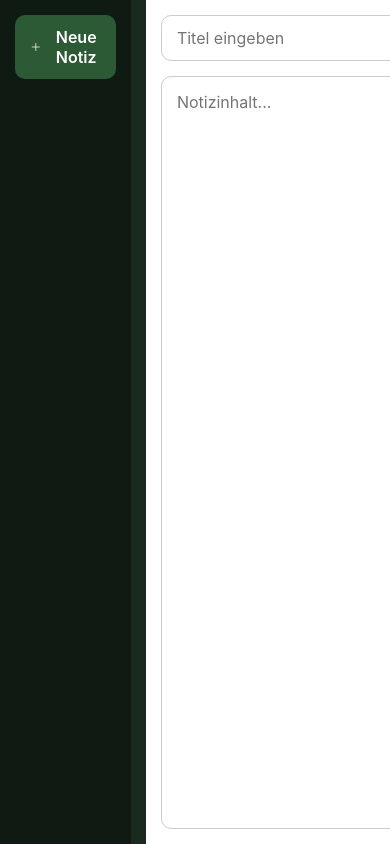
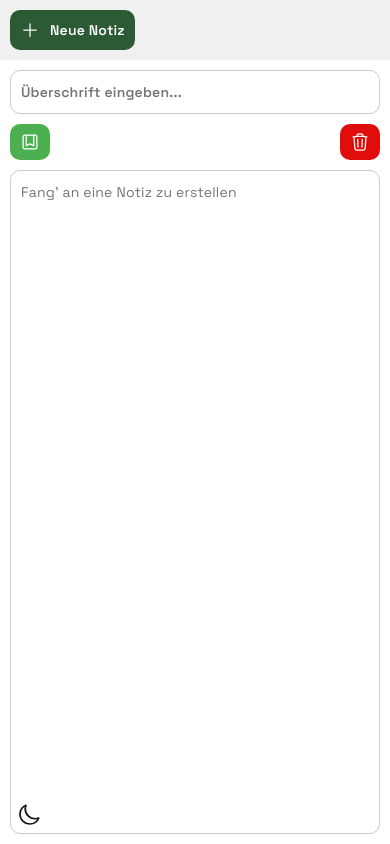
Before and after one commit to blagojramadanov/Notizapp, a plain HTML site: page index.html in a window 390 px wide. Drawn offline with Linux system fonts and the light colour scheme.

Commit message:
ResponsiveDesignDarkmode

```diff
--- a/index.css
+++ b/index.css
@@ -1,20 +1,36 @@
+@import url("https://fonts.googleapis.com/css2?family=Space+Grotesk:wght@300;400;500;600;700&display=swap");
+
 :root {
-  --color-bg: #1b2a1f;
-  --color-sidebar-bg: #0f1a12;
-  --color-sidebar-hover: #2a4d2b;
-  --color-sidebar-item: #18331d;
+  --color-bg: #ffffff;
+  --color-sidebar-bg: #f0f0f0;
+  --color-sidebar-hover: #635858;
+  --color-sidebar-item: #e6e6e6;
   --color-btn-new: #2b5a34;
   --color-btn-save: #4caf50;
   --color-btn-delete: #e00d0d;
-  --color-text: #d4e6d1;
-  --color-text-light: #ffffff;
-
+  --color-text: #111;
+  --color-text-light: #000;
   --border-radius: 10px;
   --padding: 15px;
   --gap: 15px;
-  --font-family: "Inter", sans-serif;
+  --font-family: "Space Grotesk", sans-serif;
   --font-size-base: 16px;
   --icon-size: 20px;
+}
+
+body.dark {
+  --color-bg: #000000;
+  --color-sidebar-bg: #0a160c;
+  --color-sidebar-hover: #3aa24a;
+  --color-sidebar-item: #1d3d22;
+  --color-text: #e6ffe6;
+  --color-text-light: #ffffff;
+}
+
+body {
+  height: 100vh;
+  background-color: var(--color-bg);
+  color: var(--color-text);
 }
 
 * {
@@ -24,10 +40,12 @@
   font-family: var(--font-family);
 }
 
-body {
-  height: 100vh;
-  background-color: var(--color-bg);
-  color: var(--color-text);
+body,
+button,
+input,
+textarea {
+  font-family: "Space Grotesk", sans-serif;
+  letter-spacing: 0.2px;
 }
 
 .app-container {
@@ -56,7 +74,7 @@ body {
   border: none;
   border-radius: var(--border-radius);
   cursor: pointer;
-  color: var(--color-text-light);
+  color: white;
   font-weight: 600;
   font-size: var(--font-size-base);
   transition: background 0.2s ease, transform 0.1s ease;
@@ -77,11 +95,14 @@ body {
 }
 
 .note-item {
-  padding: 10px;
+  padding: 15px;
+  background-color: var(--color-sidebar-item);
   border-radius: var(--border-radius);
-  background-color: var(--color-sidebar-item);
   cursor: pointer;
   transition: background 0.2s ease, transform 0.1s ease;
+  position: relative;
+  font-size: 15px;
+  font-weight: 500;
 }
 
 .note-item:hover {
@@ -89,13 +110,26 @@ body {
   transform: translateX(3px);
 }
 
+.note-item.selected {
+  background-color: #b7d6b8;
+  transform: translateX(3px);
+}
+
+body.dark .note-item.selected {
+  background-color: #2a5730;
+}
+
 .editor {
   flex-grow: 1;
   display: flex;
   flex-direction: column;
   padding: var(--padding);
-  background-color: #fff;
+  background-color: var(--color-bg);
   gap: var(--gap);
+}
+
+body.dark .editor {
+  background-color: #0f0f0f;
 }
 
 .editor-header {
@@ -108,16 +142,18 @@ body {
 #input-title {
   flex-grow: 1;
   padding: 12px var(--padding);
-  font-size: var(--font-size-base);
+  font-size: 20px;
+  font-weight: 600;
   border: 1px solid #ccc;
   border-radius: var(--border-radius);
-  outline: none;
-  transition: border 0.2s ease, box-shadow 0.2s ease;
+  background-color: var(--color-bg);
+  color: var(--color-text);
 }
 
-#input-title:focus {
-  border-color: var(--color-btn-save);
-  box-shadow: 0 0 5px rgba(76, 175, 80, 0.5);
+body.dark #input-title {
+  background-color: #111;
+  border: 1px solid #333;
+  color: #e6ffe6;
 }
 
 .editor-buttons {
@@ -134,45 +170,37 @@ body {
   border: none;
   border-radius: var(--border-radius);
   cursor: pointer;
-  font-weight: 500;
+  font-weight: 600;
+  letter-spacing: 0.5px;
   font-size: 14px;
-  transition: background 0.2s ease, opacity 0.2s ease, transform 0.1s ease;
 }
 
 .btn-save {
   background-color: var(--color-btn-save);
-  color: var(--color-text-light);
-}
-
-.btn-save:hover {
-  opacity: 0.85;
-  transform: scale(1.05);
+  color: white;
 }
 
 .btn-delete {
   background-color: var(--color-btn-delete);
-  color: var(--color-text-light);
-}
-
-.btn-delete:hover {
-  opacity: 0.85;
-  transform: scale(1.05);
+  color: white;
 }
 
 #input-content {
   flex-grow: 1;
   padding: var(--padding);
-  font-size: var(--font-size-base);
+  font-size: 17px;
+  line-height: 1.6;
   border: 1px solid #ccc;
   border-radius: var(--border-radius);
   resize: none;
-  outline: none;
-  transition: border 0.2s ease, box-shadow 0.2s ease;
+  background-color: var(--color-bg);
+  color: var(--color-text);
 }
 
-#input-content:focus {
-  border-color: var(--color-btn-save);
-  box-shadow: 0 0 5px rgba(76, 175, 80, 0.5);
+body.dark #input-content {
+  background-color: #111;
+  border: 1px solid #333;
+  color: #e6ffe6;
 }
 
 .icon {
@@ -180,58 +208,148 @@ body {
   height: var(--icon-size);
 }
 
-.note-list::-webkit-scrollbar {
-  width: 8px;
+.theme-btn {
+  position: fixed;
+  bottom: 20px;
+  left: 20px;
+  width: 45px;
+  height: 45px;
+  background: transparent;
+  border: none;
+  cursor: pointer;
+  display: flex;
+  justify-content: center;
+  align-items: center;
 }
 
-.note-list::-webkit-scrollbar-track {
-  background: var(--color-sidebar-bg);
+.theme-btn svg {
+  width: 30px;
+  height: 30px;
+  stroke: #111;
+  transition: stroke 0.3s ease;
+  stroke-width: 1.7;
 }
 
-.note-list::-webkit-scrollbar-thumb {
-  background-color: var(--color-sidebar-item);
-  border-radius: var(--border-radius);
+body.dark .theme-btn svg {
+  stroke: #9fff9c;
 }
 
-.note-list::-webkit-scrollbar-thumb:hover {
-  background-color: var(--color-sidebar-hover);
+.theme-btn:hover svg {
+  stroke: #000;
+  transform: scale(1.1);
+  transition: 0.2s ease;
 }
 
-.note-item {
-  padding: 15px;
-  background-color: var(--color-sidebar-item);
-  border-radius: var(--border-radius);
-  cursor: pointer;
-  transition: background 0.2s ease, transform 0.1s ease;
-  position: relative;
+body.dark .theme-btn:hover svg {
+  stroke: #caffc7;
+  transform: scale(1.1);
 }
 
-.note-title {
-  font-weight: 700;
-  margin-bottom: 4px;
-  color: var(--color-text-light);
+@media (max-width: 900px) {
+  .app-container {
+    flex-direction: column;
+    gap: 0;
+  }
 
-  white-space: nowrap;
-  overflow: hidden;
-  text-overflow: ellipsis;
-  display: block;
+  .sidebar {
+    width: 100%;
+    flex-direction: row;
+    overflow-x: auto;
+    align-items: center;
+  }
+
+  .note-list {
+    flex-direction: row;
+    flex-wrap: nowrap;
+    overflow-x: auto;
+    gap: 12px;
+    padding-bottom: 10px;
+  }
+
+  .note-item {
+    min-width: 200px;
+  }
+
+  .editor {
+    height: calc(100vh - 120px);
+  }
+
+  .theme-btn:hover svg {
+    stroke: #000;
+    transform: scale(1.1);
+    transition: 0.2s ease;
+  }
+
+  body.dark .theme-btn:hover svg {
+    stroke: #caffc7;
+    transform: scale(1.1);
+  }
 }
 
-.note-preview {
-  font-size: 14px;
-  opacity: 0.7;
-  margin-bottom: 10px;
+@media (max-width: 600px) {
+  :root {
+    --padding: 10px;
+    --gap: 10px;
+    --font-size-base: 14px;
+  }
+
+  .sidebar {
+    padding: 10px;
+  }
+
+  .btn-new-note {
+    padding: 10px;
+    font-size: 14px;
+  }
+
+  .note-item {
+    padding: 12px;
+  }
+
+  .editor-header {
+    flex-direction: column;
+    align-items: stretch;
+  }
+
+  #input-title {
+    width: 100%;
+  }
+
+  .editor-buttons {
+    width: 100%;
+    justify-content: space-between;
+  }
+
+  #input-content {
+    font-size: 15px;
+  }
+
+  .theme-btn {
+    bottom: 10px;
+    left: 10px;
+    width: 38px;
+    height: 38px;
+  }
+
+  .theme-btn svg {
+    width: 24px;
+    height: 24px;
+  }
 }
 
-.note-time {
-  font-size: 12px;
-  opacity: 0.5;
-  position: absolute;
-  bottom: 8px;
-  right: 12px;
+@media (max-width: 400px) {
+  .note-item {
+    min-width: 150px;
+  }
+
+  #input-title,
+  #input-content {
+    font-size: 14px;
+  }
+
+  .btn-save,
+  .btn-delete {
+    padding: 8px 10px;
+    font-size: 12px;
+  }
 }
-
-.note-item.selected {
-  background-color: #3a7d48;
-  transform: translateX(3px);
-}
--- a/index.html
+++ b/index.html
@@ -7,6 +7,22 @@
     <link rel="stylesheet" href="index.css" />
   </head>
   <body>
+    <button id="theme-toggle" class="theme-btn">
+      <svg
+        xmlns="http://www.w3.org/2000/svg"
+        fill="none"
+        viewBox="0 0 24 24"
+        stroke-width="1.5"
+        stroke="currentColor"
+      >
+        <path
+          stroke-linecap="round"
+          stroke-linejoin="round"
+          d="M21.752 15.002A9.72 9.72 0 0 1 18 15.75c-5.385 0-9.75-4.365-9.75-9.75 0-1.33.266-2.597.748-3.752A9.753 9.753 0 0 0 3 11.25C3 16.635 7.365 21 12.75 21a9.753 9.753 0 0 0 9.002-5.998Z"
+        />
+      </svg>
+    </button>
+
     <div class="app-container">
       <aside class="sidebar">
         <button class="btn-new-note">
@@ -31,7 +47,11 @@
 
       <main class="editor">
         <div class="editor-header">
-          <input type="text" id="input-title" placeholder="Titel eingeben" />
+          <input
+            type="text"
+            id="input-title"
+            placeholder="Überschrift eingeben..."
+          />
           <div class="editor-buttons">
             <button class="btn-save">
               <svg
@@ -67,9 +87,13 @@
             </button>
           </div>
         </div>
-        <textarea id="input-content" placeholder="Notizinhalt..."></textarea>
+        <textarea
+          id="input-content"
+          placeholder="Fang' an eine Notiz zu erstellen"
+        ></textarea>
       </main>
     </div>
-    <script src="index.js"></script>
+
+    <script src="index.js" type="module"></script>
   </body>
 </html>
--- a/index.js
+++ b/index.js
@@ -1,11 +1,14 @@
+import { saveNotes, loadNotes, deleteNote } from "./notesAPI.js";
+
 const btnNew = document.querySelector(".btn-new-note");
 const btnSave = document.querySelector(".btn-save");
 const btnDelete = document.querySelector(".btn-delete");
 const inputTitle = document.querySelector("#input-title");
 const inputContent = document.querySelector("#input-content");
 const noteList = document.querySelector(".note-list");
+const themeToggle = document.querySelector("#theme-toggle");
 
-let notes = [];
+let notes = loadNotes();
 let selectedNote = null;
 
 btnNew.addEventListener("click", function () {
@@ -15,67 +18,76 @@ btnNew.addEventListener("click", function () {
 });
 
 btnSave.addEventListener("click", function () {
-  const title = inputTitle.value;
-  const content = inputContent.value;
-
+  const title = inputTitle.value.trim();
+  const content = inputContent.value.trim();
   if (title === "" && content === "") return;
-
   const timeNow = new Date().toLocaleString();
 
   if (selectedNote === null) {
     const note = {
       id: Date.now(),
-      title: title,
-      content: content,
+      title,
+      content,
       time: timeNow,
     };
     notes.push(note);
   } else {
-    selectedNote.title = title;
-    selectedNote.content = content;
-    selectedNote.time = timeNow;
+    notes = notes.map((n) =>
+      n.id === selectedNote.id ? { ...n, title, content, time: timeNow } : n
+    );
+
+    selectedNote = notes.find((n) => n.id === selectedNote.id);
   }
 
+  saveNotes(notes);
   showNotes();
 });
 
+if (selectedNote && selectedNote.id === note.id) div.classList.add("selected");
+
 btnDelete.addEventListener("click", function () {
   if (selectedNote === null) return;
-
-  notes = notes.filter(function (n) {
-    return n.id !== selectedNote.id;
-  });
-
+  notes = deleteNote(selectedNote.id);
   inputTitle.value = "";
   inputContent.value = "";
   selectedNote = null;
-
   showNotes();
 });
 
 function showNotes() {
+  notes = loadNotes();
   noteList.innerHTML = "";
+
   notes.forEach(function (note) {
-    let preview = note.content;
-    if (preview.length > 30) {
-      preview = preview.substring(0, 30) + "...";
-    }
+    let preview =
+      note.content.length > 30
+        ? note.content.substring(0, 30) + "..."
+        : note.content;
+
     const div = document.createElement("div");
     div.className = "note-item";
-    if (selectedNote && selectedNote.id === note.id) {
+    if (selectedNote && selectedNote.id === note.id)
       div.classList.add("selected");
-    }
+
     div.innerHTML = `
-            <div class="note-title">${note.title || "Ohne Titel"}</div>
-            <div class="note-preview">${preview}</div>
-            <div class="note-time">${note.time}</div>
-        `;
+      <div class="note-title">${note.title || "Ohne Titel"}</div>
+      <div class="note-preview">${preview}</div>
+      <div class="note-time">${note.time}</div>
+    `;
+
     div.addEventListener("click", function () {
       inputTitle.value = note.title;
       inputContent.value = note.content;
       selectedNote = note;
       showNotes();
     });
+
     noteList.appendChild(div);
   });
 }
+
+showNotes();
+
+themeToggle.addEventListener("click", () => {
+  document.body.classList.toggle("dark");
+});
--- /dev/null
+++ b/notesAPI.js
@@ -0,0 +1,17 @@
+const NOTES_KEY = "myNotes";
+
+export function saveNotes(notes) {
+  localStorage.setItem(NOTES_KEY, JSON.stringify(notes));
+}
+
+export function loadNotes() {
+  const stored = localStorage.getItem(NOTES_KEY);
+  return stored ? JSON.parse(stored) : [];
+}
+
+export function deleteNote(noteId) {
+  const notes = loadNotes();
+  const updatedNotes = notes.filter((n) => n.id !== noteId);
+  saveNotes(updatedNotes);
+  return updatedNotes;
+}
```
